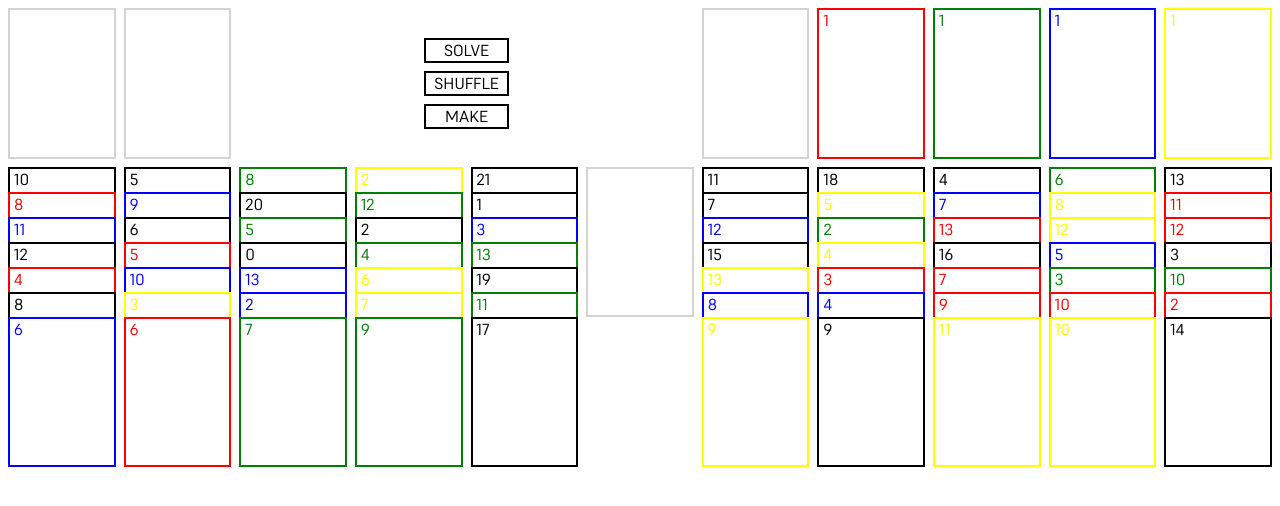
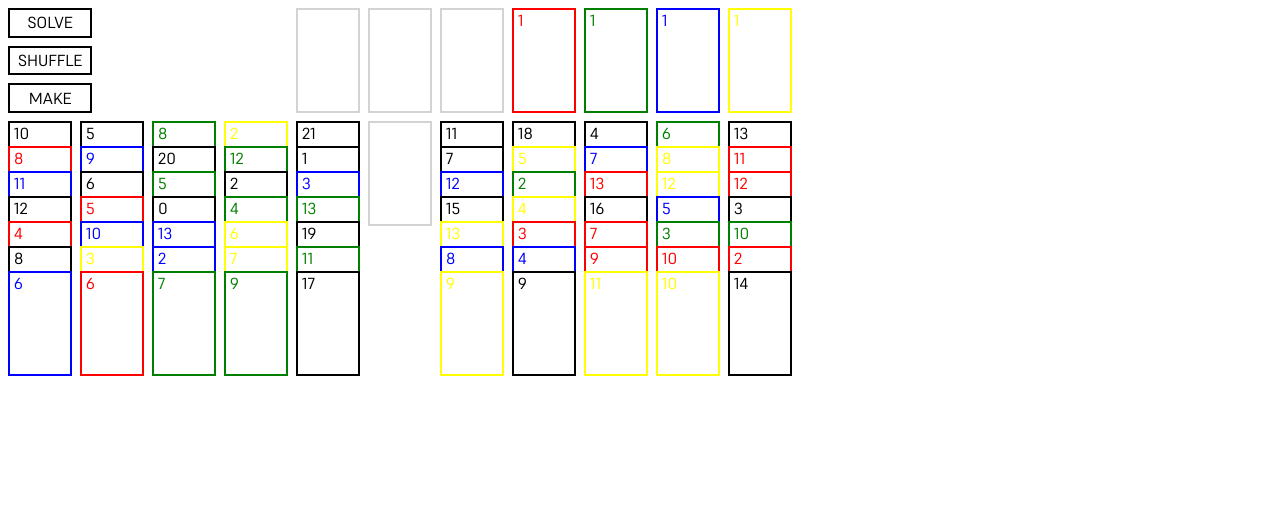
Before and after one commit to Dubbelll/Fortuna, a SvelteKit app: page / in a window 1280 px wide. Shown: the top 506 px of the page. Built offline with nearby package versions, Linux system fonts and the light colour scheme.

Commit message:
Improve layout for all screen sizes & orientations

```diff
--- a/src/lib/play.ts
+++ b/src/lib/play.ts
@@ -1,6 +1,6 @@
 import type { Game } from './solve'
 
-export type Mode = 'idle' | 'solving' | 'playing' | 'paused' | 'unsolvable' | 'making'
+export type Mode = 'idle' | 'solving' | 'solved' | 'autoplaying' | 'unsolvable' | 'making'
 
 export function makePiles(): number[][] {
 	const deck = makeShuffledDeck()
--- a/src/routes/+page.svelte
+++ b/src/routes/+page.svelte
@@ -7,6 +7,7 @@
 	import Board from './_components/Board.svelte'
 	import Deck from './_components/Deck.svelte'
 	import Discard from './_components/Discard.svelte'
+	import Menu from './_components/Menu.svelte'
 
 	let mode: Mode = $state('idle')
 	let piles = $state(makePiles())
@@ -66,7 +67,7 @@
 	}
 
 	function play() {
-		mode = 'playing'
+		mode = 'autoplaying'
 		let interval = setInterval(() => {
 			if (solution.length > 0) next()
 			else {
@@ -205,17 +206,16 @@
 
 <div class="container">
 	<div class="game">
+		<div class="discard">
+			<Menu {mode} {solve} {shuffle} {make} />
 			<Discard
 				{discard}
 				{stash}
-			{mode}
-			{solve}
-			{shuffle}
-			{make}
 				{animateIn}
 				startMove={startDiscardMove}
 				move={moveToDiscard}
 			/>
+		</div>
 		{#if mode === 'making'}
 			<Deck {deck} startMove={startDeckMove} move={moveToDeck} />
 		{/if}
@@ -236,8 +236,16 @@
 
 	.game {
 		display: grid;
+		justify-content: start;
 		gap: 8px;
+		max-width: calc(100dvw - 16px);
 		max-height: calc(100dvh - 16px);
-		overflow-x: auto;
+	}
+
+	.discard {
+		display: grid;
+		grid-template-columns: min-content auto;
+		justify-content: space-between;
+		gap: 8px;
 	}
 </style>
--- a/src/routes/_components/Board.svelte
+++ b/src/routes/_components/Board.svelte
@@ -31,13 +31,9 @@
 			ondragover={allowMove}
 			ondrop={() => move(pileIndex)}
 		>
-			<div class="card">
-				<Card />
-			</div>
+			<Card />
 			{#each pile as card, cardIndex (card)}
-				<div class="card" style:margin-top={`${cardIndex * 25}px`}>
-					<Card {card} {startMove} {animateIn} movable={true} />
-				</div>
+				<Card {card} {startMove} {animateIn} movable={true} offset={cardIndex * 25} />
 			{/each}
 		</div>
 	{/each}
@@ -52,18 +48,14 @@
 	.board {
 		position: relative;
 		display: grid;
+		justify-content: start;
 		grid-template-columns: repeat(11, 1fr);
 		column-gap: 8px;
-		overflow-y: auto;
+		overflow: auto;
 	}
 
 	.pile {
 		display: grid;
-	}
-
-	.card {
-		grid-column: 1;
-		grid-row: 1;
 	}
 
 	.unsolvable {
--- a/src/routes/_components/Card.svelte
+++ b/src/routes/_components/Card.svelte
@@ -5,11 +5,13 @@
 	let {
 		card = undefined,
 		movable = false,
+		offset = undefined,
 		startMove,
 		animateIn,
 	}: {
 		card?: number
 		movable?: boolean
+		offset?: number
 		startMove?: (card: number | undefined) => void
 		animateIn?: (node: HTMLElement) => TransitionConfig
 	} = $props()
@@ -32,6 +34,7 @@
 		blue: card && card >= 400 && card < 500,
 		yellow: card && card >= 500 && card < 600,
 	}}
+	style:margin-top={offset ? `${offset}px` : undefined}
 	role="none"
 	draggable={movable}
 	ondragstart={startMove ? () => startMove(card) : undefined}
@@ -44,9 +47,10 @@
 
 <style>
 	.card {
-		width: 100%;
-		min-width: 44px;
-		aspect-ratio: 2.5 / 3.5;
+		grid-column: 1;
+		grid-row: 1;
+		width: 64px;
+		aspect-ratio: 1 / 1.64;
 		background-color: white;
 		user-select: none;
 
--- a/src/routes/_components/Discard.svelte
+++ b/src/routes/_components/Discard.svelte
@@ -1,25 +1,16 @@
 <script lang="ts">
-	import type { Mode } from '$lib/play'
 	import type { TransitionConfig } from 'svelte/transition'
 	import Card from './Card.svelte'
 
 	let {
 		discard,
 		stash,
-		mode,
-		solve,
-		shuffle,
-		make,
 		startMove,
 		move,
 		animateIn,
 	}: {
 		discard: number[][]
 		stash: number[]
-		mode: Mode
-		solve: () => void
-		shuffle: () => void
-		make: () => void
 		startMove: (card: number | undefined) => void
 		move: (suit: number) => void
 		animateIn: (node: HTMLElement) => TransitionConfig
@@ -31,41 +22,20 @@
 </script>
 
 <div class="discard">
-	{@render pile('discard0', discard[0], 0, 1)}
-	{@render pile('discard1', discard[1], 1, 2)}
-	<div class="controls">
-		<button onclick={solve} disabled={mode !== 'idle' && mode !== 'making'}>SOLVE</button>
-		<button
-			onclick={shuffle}
-			disabled={mode !== 'idle' && mode !== 'unsolvable' && mode !== 'making'}
-		>
-			SHUFFLE
-		</button>
-		<button onclick={make} disabled={mode !== 'idle' && mode !== 'making'}>MAKE</button>
-	</div>
-	{@render pile('stash', stash, -1, 7)}
-	{@render pile('discard2', discard[2], 2, 8)}
-	{@render pile('discard3', discard[3], 3, 9)}
-	{@render pile('discard4', discard[4], 4, 10)}
-	{@render pile('discard5', discard[5], 5, 11)}
+	{@render pile('discard0', discard[0], 0)}
+	{@render pile('discard1', discard[1], 1)}
+	{@render pile('stash', stash, -1)}
+	{@render pile('discard2', discard[2], 2)}
+	{@render pile('discard3', discard[3], 3)}
+	{@render pile('discard4', discard[4], 4)}
+	{@render pile('discard5', discard[5], 5)}
 </div>
 
-{#snippet pile(id: string, pile: number[], suit: number, column: number)}
-	<div
-		{id}
-		class="pile"
-		style:grid-column={column}
-		role="none"
-		ondragover={allowMove}
-		ondrop={() => move(suit)}
-	>
-		<div class="card">
-			<Card />
-		</div>
+{#snippet pile(id: string, pile: number[], suit: number)}
+	<div {id} class="pile" role="none" ondragover={allowMove} ondrop={() => move(suit)}>
+		<Card />
 		{#each pile as card (card)}
-			<div class="card">
-				<Card {card} {startMove} {animateIn} movable={true} />
-			</div>
+			<Card {card} {startMove} {animateIn} movable={true} />
 		{/each}
 	</div>
 {/snippet}
@@ -73,30 +43,12 @@
 <style>
 	.discard {
 		display: grid;
-		grid-template-columns: repeat(11, 1fr);
+		grid-auto-flow: column;
 		gap: 8px;
+		overflow-x: auto;
 	}
 
 	.pile {
 		display: grid;
 	}
-
-	.card {
-		grid-column: 1;
-		grid-row: 1;
-	}
-
-	.controls {
-		grid-column: 3/7;
-		display: grid;
-		justify-content: center;
-		align-content: center;
-		gap: 8px;
-	}
-
-	button {
-		padding: 0 8px;
-		border: 2px solid black;
-		background-color: white;
-	}
 </style>
--- /dev/null
+++ b/src/routes/_components/Menu.svelte
@@ -0,0 +1,44 @@
+<script lang="ts">
+	import type { Mode } from '$lib/play'
+
+	let {
+		mode,
+		solve,
+		shuffle,
+		make,
+	}: {
+		mode: Mode
+		solve: () => void
+		shuffle: () => void
+		make: () => void
+	} = $props()
+</script>
+
+<div class="menu">
+	<button onclick={solve} disabled={mode !== 'idle' && mode !== 'making'}>SOLVE</button>
+	<button
+		onclick={shuffle}
+		disabled={mode !== 'idle' && mode !== 'unsolvable' && mode !== 'making'}
+	>
+		SHUFFLE
+	</button>
+	<button onclick={make} disabled={mode !== 'idle' && mode !== 'making'}>MAKE</button>
+	{#if mode === 'solved'}
+		<button onclick={solve}>SHOW</button>
+		<button onclick={shuffle}>PLAY</button>
+	{/if}
+</div>
+
+<style>
+	.menu {
+		display: grid;
+		justify-content: end;
+		gap: 8px;
+	}
+
+	button {
+		padding: 0 8px;
+		border: 2px solid black;
+		background-color: white;
+	}
+</style>
```
Lines whose indentation alone changed are shown as unchanged.
